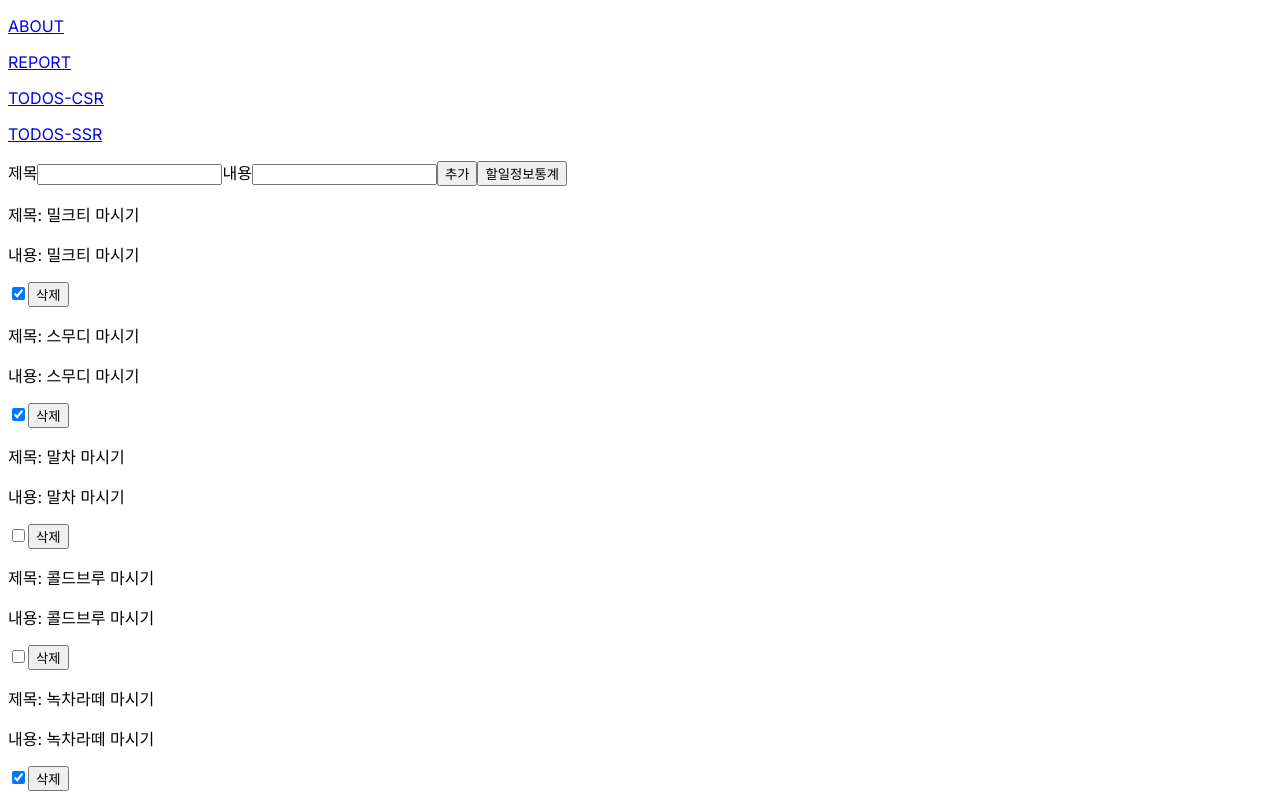
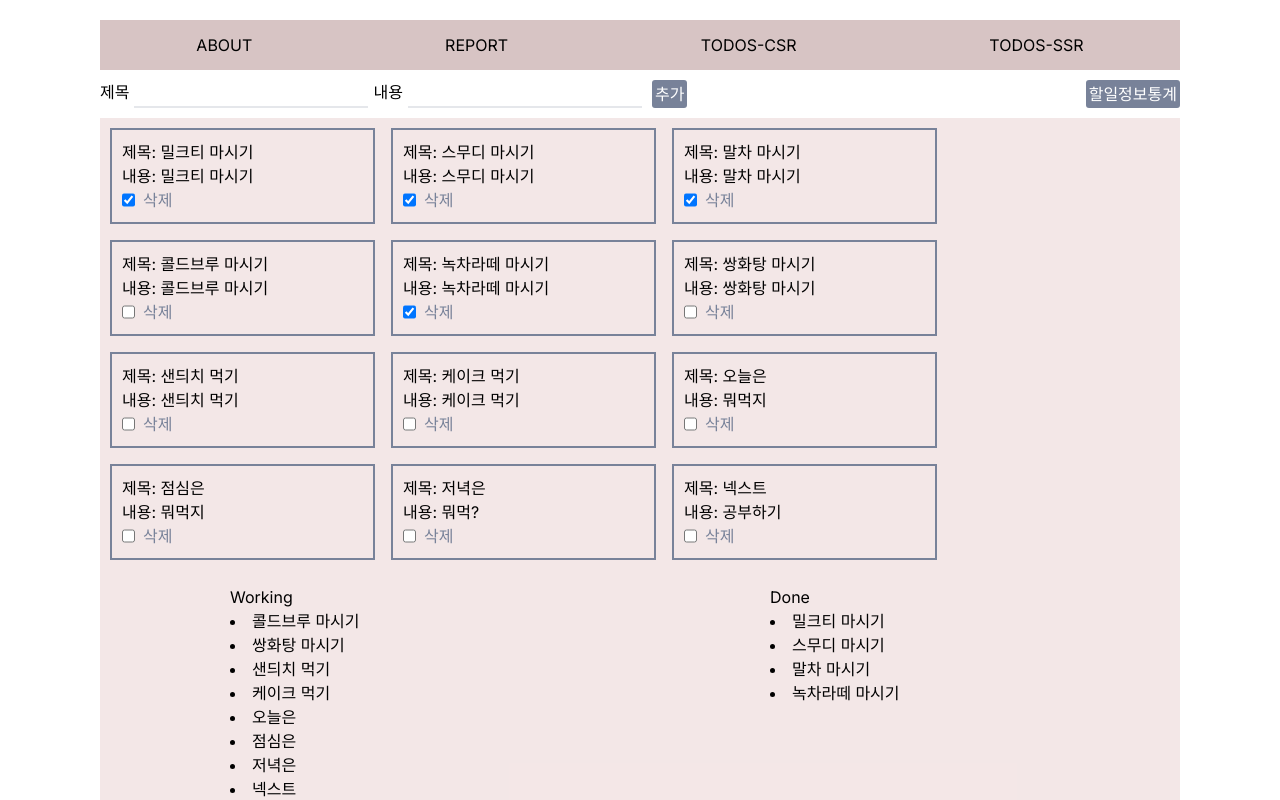
Before and after one commit to 2njeong/next.js_todolist, a Next.js app: page /todos-csr in a window 1280 px wide. Shown: the top 800 px of the page. Built offline with nearby package versions, Linux system fonts and the light colour scheme; data requests are answered from the project's data file.

Commit message:
Style: 스타일 추가

```diff
--- a/db.json
+++ b/db.json
@@ -1,6 +1,6 @@
 {
   "companyInfo": {
-    "name": "창식튜터님",
+    "name": "스파르타",
     "description": "우리회사에 대한 설명입니다. blablabla~~~~~~",
     "image": "http://~~~~"
   },
@@ -21,7 +21,7 @@
       "id": "7",
       "title": "말차 마시기",
       "contents": "말차 마시기",
-      "isDone": false
+      "isDone": true
     },
     {
       "id": "8",
--- a/src/app/about/About.tsx
+++ b/src/app/about/About.tsx
@@ -11,7 +11,7 @@ const About = () => {
   const { companyInfo } = data;
 
   return (
-    <div>
+    <div className="w-[1080px] mx-auto mt-[10px]">
       우리회사의 이름은 {companyInfo.name}이고, 설명은
       {companyInfo.description}이며, 이미지는 {companyInfo.image}
       입니다.
--- /dev/null
+++ b/src/app/globals.css
@@ -0,0 +1,28 @@
+@tailwind base;
+@tailwind components;
+@tailwind utilities;
+
+:root {
+  --foreground-rgb: 0, 0, 0;
+  --background-start-rgb: 214, 219, 220;
+  --background-end-rgb: 255, 255, 255;
+}
+
+@media (prefers-color-scheme: dark) {
+  :root {
+    --foreground-rgb: 255, 255, 255;
+    --background-start-rgb: 0, 0, 0;
+    --background-end-rgb: 0, 0, 0;
+  }
+}
+
+body {
+  color: rgb(var(--foreground-rgb));
+  background: transparent;
+}
+
+@layer utilities {
+  .text-balance {
+    text-wrap: balance;
+  }
+}
--- a/src/app/layout.tsx
+++ b/src/app/layout.tsx
@@ -1,6 +1,7 @@
 import type { Metadata } from "next";
 import { Inter } from "next/font/google";
 import Link from "next/link";
+import "./globals.css";
 import QueryProvider from "./provider";
 import { Suspense } from "react";
 
@@ -20,10 +21,12 @@ export default function RootLayout({
   return (
     <html lang="en">
       <body className={inter.className}>
-        <nav className="flex">
+        <nav className="bg-[#d7c4c4] flex justify-around w-[1080px] h-[50px] items-center mx-auto mt-[20px]">
           {pages.map((page) => (
             <p key={page}>
-              <Link href={`/${page}`}>{page.toUpperCase()}</Link>
+              <Link href={`/${page}`} style={{ textDecoration: "none" }}>
+                {page.toUpperCase()}
+              </Link>
             </p>
           ))}
         </nav>
--- a/src/app/page.tsx
+++ b/src/app/page.tsx
@@ -1,3 +1,7 @@
 export default function Home() {
-  return <>넥스트 가즈아</>;
+  return (
+    <div className="w-[1080px] mx-auto mt-[10px]">
+      <p>원하는 페이지로 이동해주세요</p>
+    </div>
+  );
 }
--- a/src/app/report/Report.tsx
+++ b/src/app/report/Report.tsx
@@ -21,14 +21,14 @@ const Report = () => {
   }
 
   return (
-    <>
+    <div className="w-[1080px] mx-auto mt-[10px]">
       <p>현재까지 {data.length}개의 todolist가 등록되었습니다.</p>
       <p>
         현재까지 {data?.filter((d) => d.isDone === true).length}개의
         완료리스트와 {data.filter((d) => d.isDone === false).length}개의 할일
         리스트가 존재합니다.
       </p>
-    </>
+    </div>
   );
 };
 
--- a/src/app/todos-csr/page.tsx
+++ b/src/app/todos-csr/page.tsx
@@ -48,21 +48,45 @@ const TodosCSR = () => {
   };
 
   return (
-    <>
-      <div>
-        <span>제목</span>
-        <input value={title} onChange={titleHandler}></input>
-        <span>내용</span>
-        <input value={contents} onChange={contentsHandler}></input>
-        <button onClick={AddBtnHandler}>추가</button>
-        <button onClick={goReport}>할일정보통계</button>
+    <div className="w-[1080px] mx-auto mt-[10px]">
+      <div className="flex justify-between mb-[10px]">
+        <div className="flex gap-[5px]">
+          <span>제목</span>
+          <input
+            value={title}
+            onChange={titleHandler}
+            className="outline-none border-b-2"
+          ></input>
+          <span>내용</span>
+          <input
+            value={contents}
+            onChange={contentsHandler}
+            className="outline-none border-b-2 mr-[5px]"
+          ></input>
+          <button
+            onClick={AddBtnHandler}
+            className="bg-[#788299] text-white rounded-[3px] px-[3px] py-[2px]"
+          >
+            추가
+          </button>
+        </div>
+        <div>
+          <button
+            onClick={goReport}
+            className="bg-[#788299] text-white rounded-[3px] px-[3px] py-[2px]"
+          >
+            할일정보통계
+          </button>
+        </div>
       </div>
-      <div>
-        <Todolist todos={data} />
-        <WorkingNDone todos={data} isDone={true} />
-        <WorkingNDone todos={data} isDone={false} />
+      <div className="bg-[#f1e1e1] bg-opacity-80">
+        <Todolist todos={data} ssr={true} />
+        <div className="flex justify-around">
+          <WorkingNDone todos={data} isDone={false} />
+          <WorkingNDone todos={data} isDone={true} />
+        </div>
       </div>
-    </>
+    </div>
   );
 };
 
--- a/src/app/todos-ssr/SSR.tsx
+++ b/src/app/todos-ssr/SSR.tsx
@@ -22,10 +22,15 @@ const SSR = () => {
   }
 
   return (
-    <>
-      <Todolist todos={data} />
-      <Link href={"/report"}>할일통계목록보기</Link>
-    </>
+    <div className="w-[1080px] mx-auto mt-[10px]">
+      <Link
+        href={"/report"}
+        className="bg-[#788299] text-white rounded-[3px] px-[3px] py-[2px]"
+      >
+        할일통계목록보기
+      </Link>
+      <Todolist todos={data} ssr={false} />
+    </div>
   );
 };
 
--- a/src/components/Todolist.tsx
+++ b/src/components/Todolist.tsx
@@ -2,7 +2,7 @@
 import { useDeleteTodo, useEditTodo } from "(@/hooks/customQueryhooks)";
 import { Todo } from "(@/types)";
 
-const Todolist = ({ todos }: { todos: Todo[] }) => {
+const Todolist = ({ todos, ssr }: { todos: Todo[]; ssr: boolean }) => {
   const { mutate: mutateToEdit } = useEditTodo();
   const { mutate: mutateToDelete } = useDeleteTodo();
 
@@ -17,22 +17,34 @@ const Todolist = ({ todos }: { todos: Todo[] }) => {
   };
 
   return (
-    <>
+    <div className="flex flex-wrap gap-4 px-[10px] py-[10px]">
       {todos.map((todo) => (
-        <div key={todo.id}>
+        <div
+          key={todo.id}
+          className="w-100 w-1/4 border-2 border-[#788299] flex flex-col px-[10px] py-[10px]"
+        >
           <div>
             <p>제목: {todo.title}</p>
             <p>내용: {todo.contents}</p>
           </div>
-          <input
-            type="checkbox"
-            checked={todo.isDone}
-            onChange={() => checkHandler(todo)}
-          ></input>
-          <button onClick={() => deleteHandler(todo)}>삭제</button>
+          {ssr ? (
+            <div className="flex gap-2">
+              <input
+                type="checkbox"
+                checked={todo.isDone}
+                onChange={() => checkHandler(todo)}
+              ></input>
+              <button
+                className="text-[#788299]"
+                onClick={() => deleteHandler(todo)}
+              >
+                삭제
+              </button>
+            </div>
+          ) : null}
         </div>
       ))}
-    </>
+    </div>
   );
 };
 
--- a/src/components/WorkingNDone.tsx
+++ b/src/components/WorkingNDone.tsx
@@ -8,19 +8,16 @@ const WorkingNDone = ({
   isDone: boolean;
 }) => {
   return (
-    <>
-      <div>
+    <div className="w-[300px] py-[15px] px-[10px]">
       <h1>{isDone ? "Done" : "Working"}</h1>
       {todos
         .filter((todo) => todo.isDone === isDone)
         .map((todo) => (
           <div key={todo.id}>
-              <p>제목: {todo.title}</p>
-              <p>내용: {todo.contents}</p>
+            <li>{todo.title}</li>
           </div>
         ))}
     </div>
-    </>
   );
 };
 
```
Lines whose indentation alone changed are shown as unchanged.
